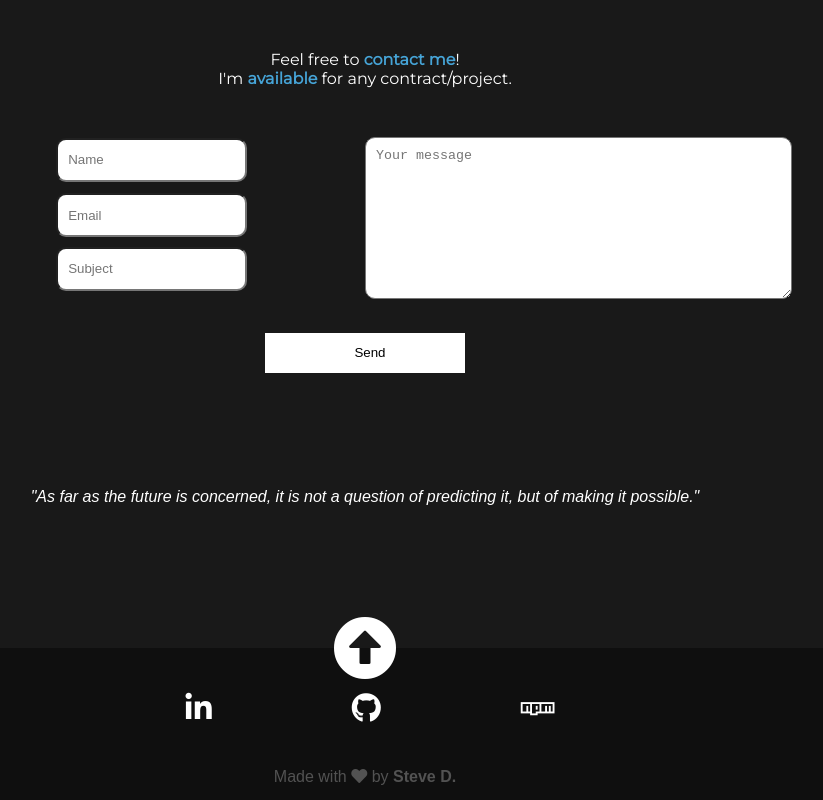
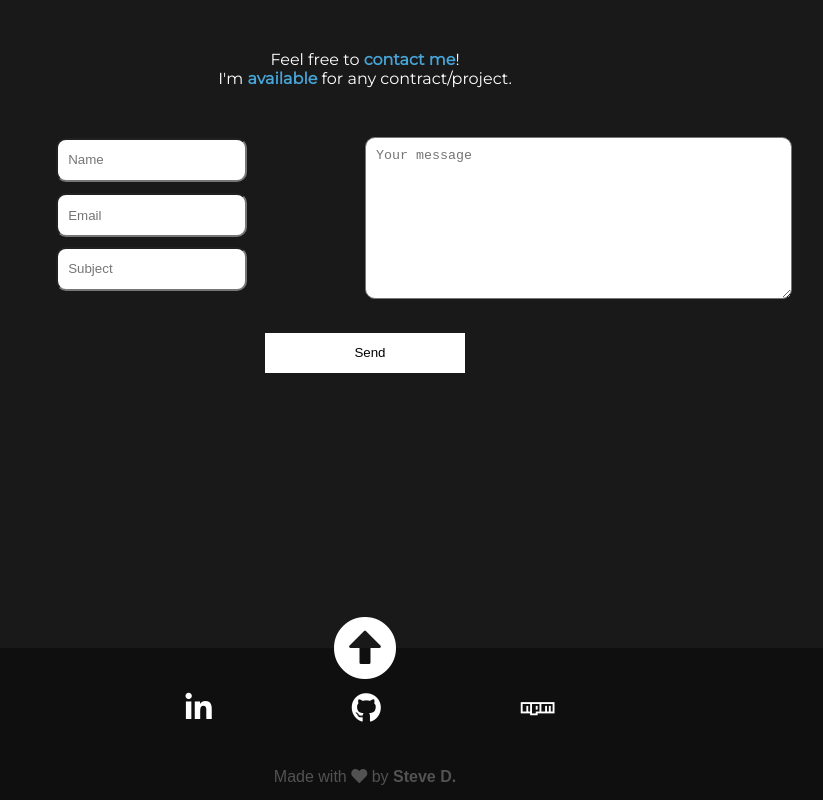
Before and after one commit to Stev07/Resume, a React (Vite) app: page / in a window 1280 px wide. Shown: the part 2800-3600 px from the top of the page, without its empty margins (275-1098 px from the left). Built offline with nearby package versions, Linux system fonts and the light colour scheme.

Commit message:
citation animation

```diff
--- a/src/Components/Contact.js
+++ b/src/Components/Contact.js
@@ -14,7 +14,7 @@ class Contact extends React.Component {
         <Form />
 
           <footer>
-            <div className="citation"><p>"As far as the future is concerned, it is not a question of predicting it, but of making it possible."</p></div>
+            <div className="citation" data-aos="flip-up"><p>"As far as the future is concerned, it is not a question of predicting it, but of making it possible."</p></div>
             <div className="footer-info">
               <Link
                 className="gotop"
```
Also changed, not shown: 4 other files (tests, documents, lock files or other folders).
